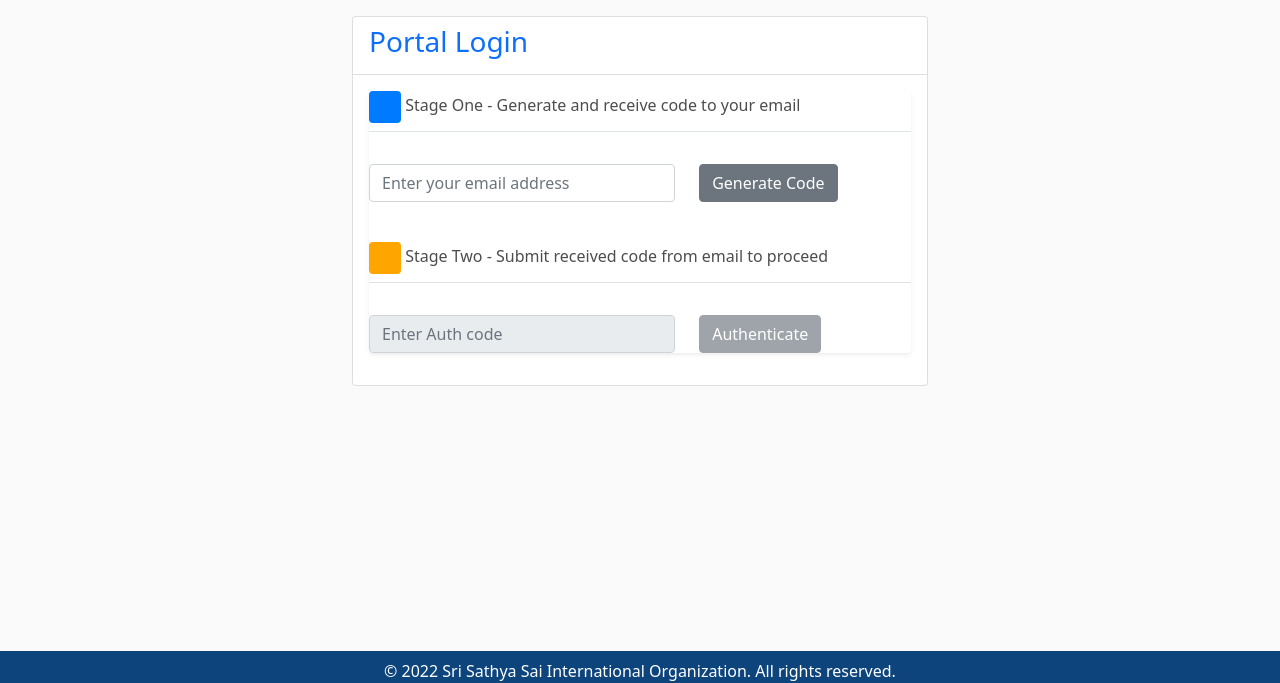
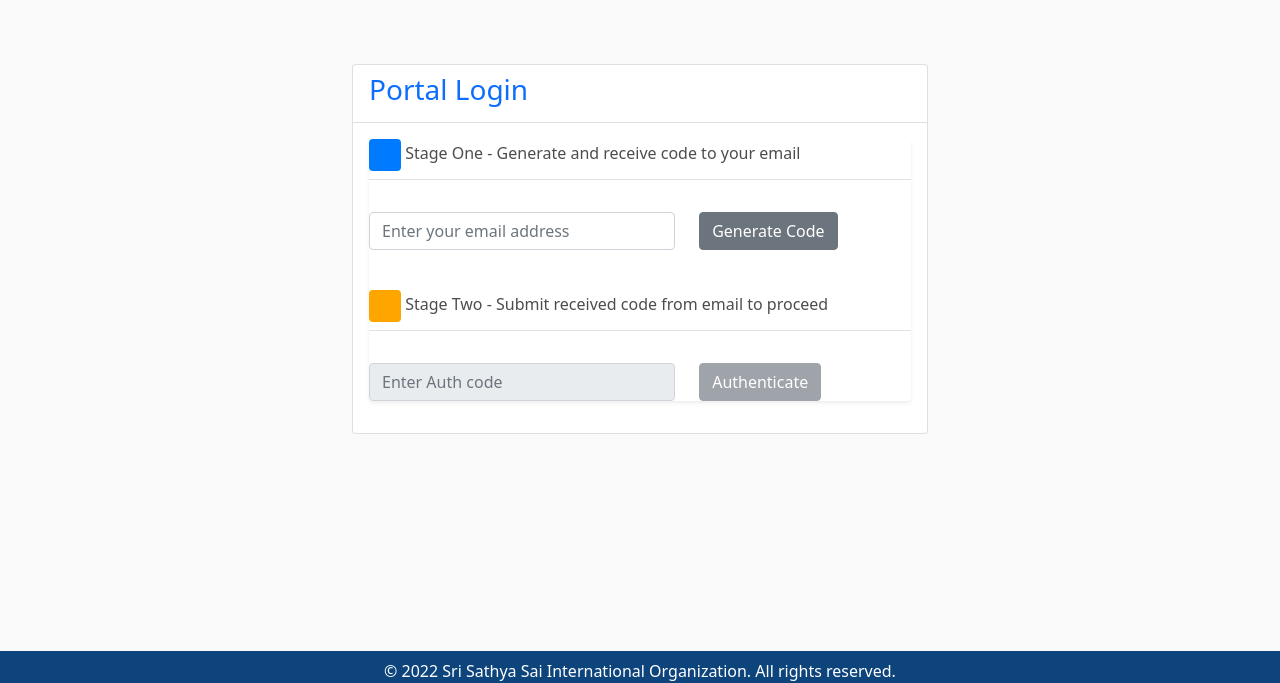
Before and after one commit to thiyaguj19-mt/online-member-directory, a Django app: page / in a window 1280 px wide. Shown: the part 117-800 px from the top of the page. Run offline with Django 4.2, Linux system fonts and the light colour scheme; some libraries are stand-ins or nearby versions.

Commit message:
added top margin to login form align center

```diff
--- a/website/templates/auth.html
+++ b/website/templates/auth.html
@@ -8,7 +8,7 @@
     </div>
   {% endif %}
 
-  <div class="card mx-auto" style="max-width: 36rem;">
+  <div class="card mx-auto mt-5" style="max-width: 36rem;">
   <div class="card-header bg-transparent"><h3 class="card-title text-primary">Portal Login</h3></div>
   <div class="card-body">
 
```
